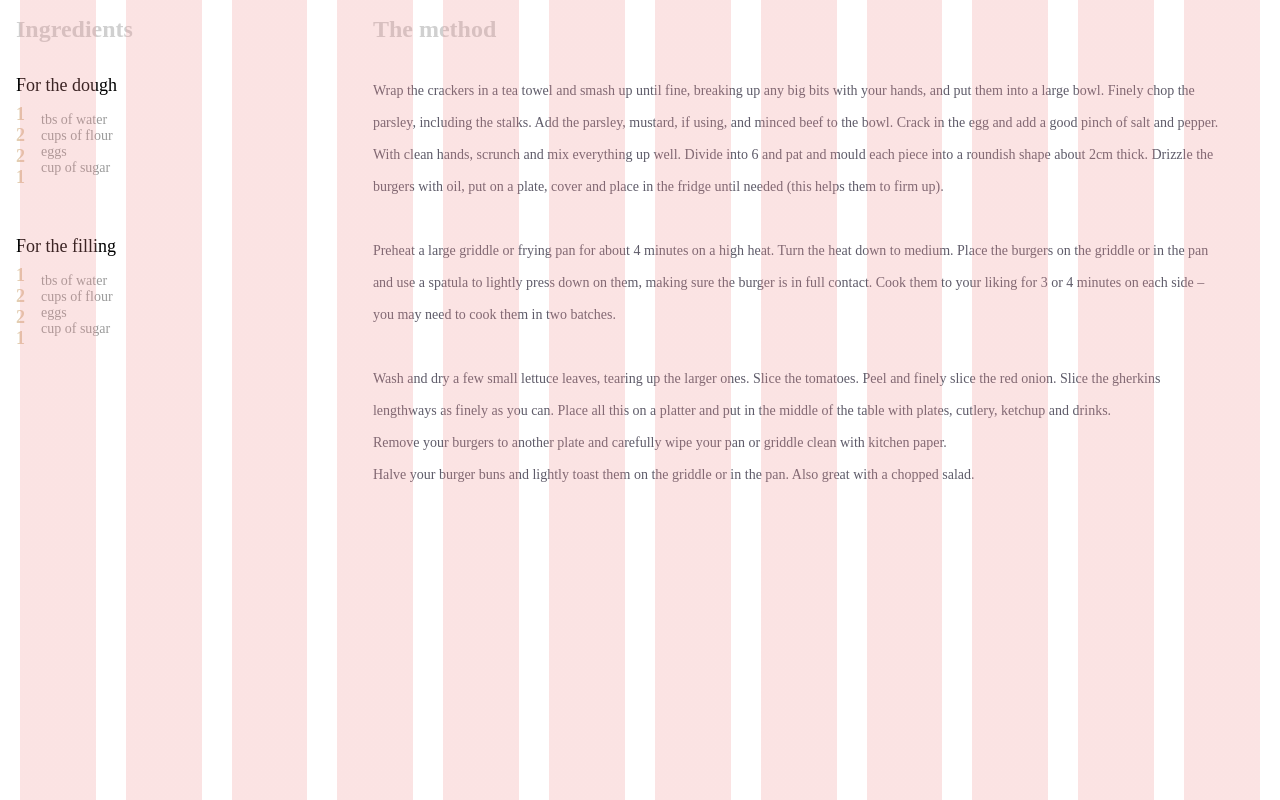
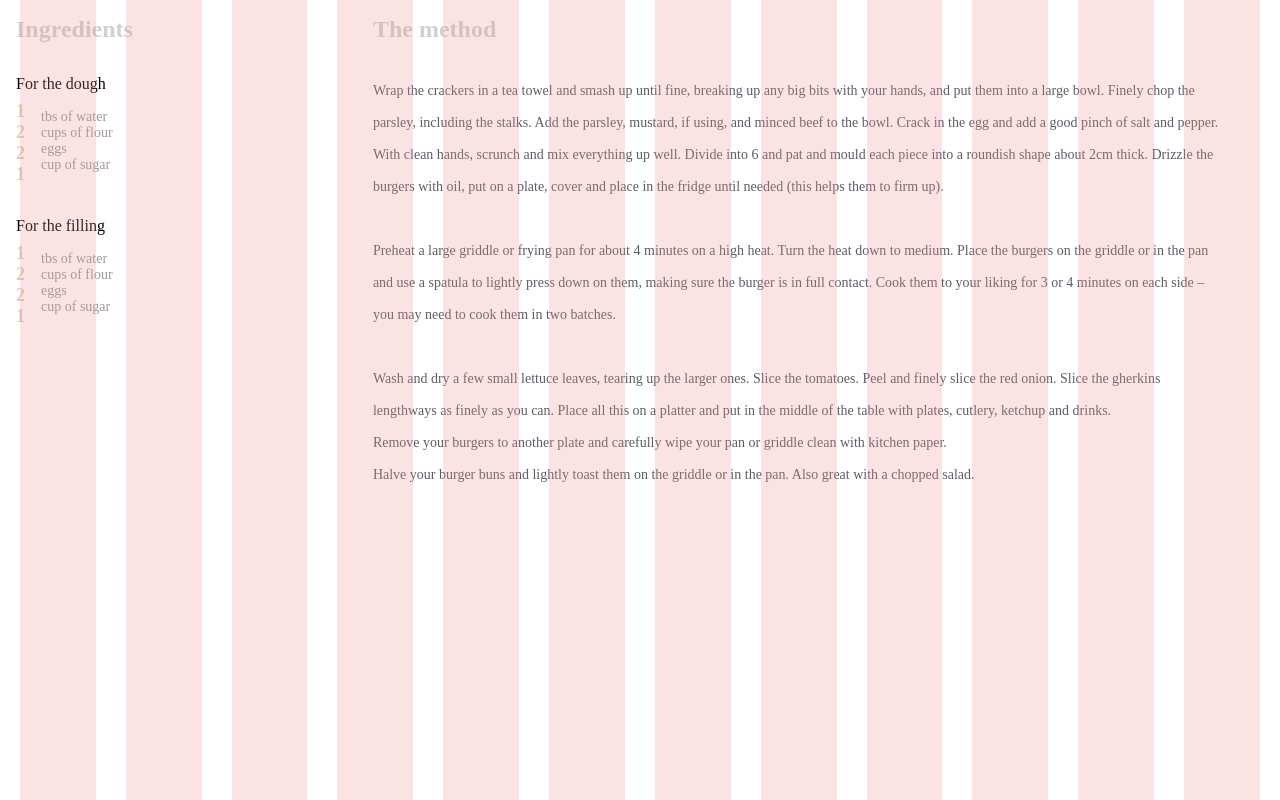
Before and after one commit to elisabetasta/vef-hopa1, a plain HTML site: page components/recipies/recipies.html in a window 1280 px wide. Drawn offline with Linux system fonts and the light colour scheme; a web font is replaced by a local one.

Commit message:
spacing addded

```diff
--- a/components/recipies/recipies.css
+++ b/components/recipies/recipies.css
@@ -28,12 +28,12 @@
 .ingredients h3 {
   font-family: "Poppins";
   font-weight: 400;
-  font-size: 18px;
+  font-size: 16px;
 
   margin-bottom: 0.5rem;
 }
 .ingredients-list {
-  margin-bottom: 3rem;
+  margin-bottom: 2rem;
 }
 .ingredients-row {
   display: flex;
```
